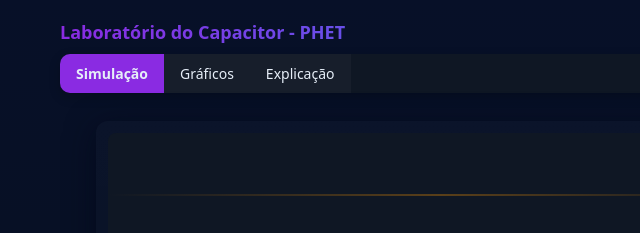
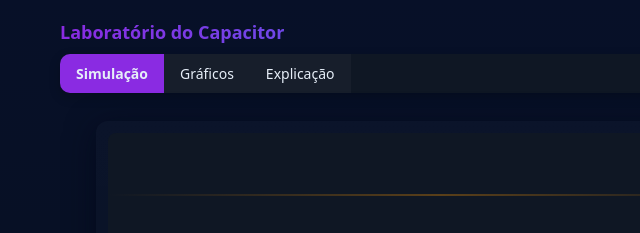
Before and after one commit to vivasss/labfis, a plain HTML site: page capacitor.html in a window 1280 px wide. Shown: the top 233 px of the page, 0-640 px from the left. Drawn offline with nearby package versions, Linux system fonts and the light colour scheme.

Commit message:
ARRUMANDO

```diff
--- a/capacitor.html
+++ b/capacitor.html
@@ -618,7 +618,8 @@
 <body>
     <div class="container">
         <header>
-            <h1>Laboratório do Capacitor - PHET</h1>
+
+            <h1>Laboratório do Capacitor</h1>
             <div class="tab-container">
                 <div class="tab active" data-tab="simulation">Simulação</div>
                 <div class="tab" data-tab="charts">Gráficos</div>
@@ -1483,4 +1484,5 @@
         window.onload = init;
     </script>
 </body>
+
 </html>
```
